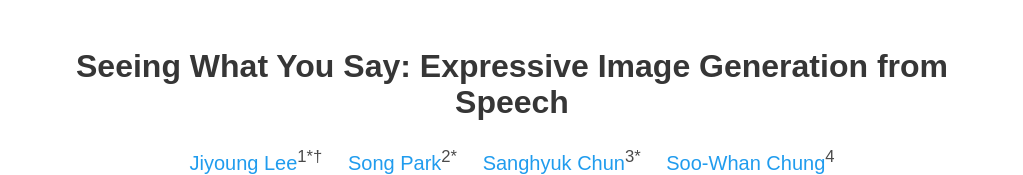
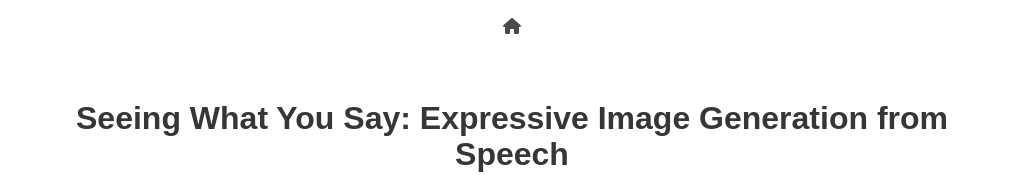
Before and after one commit to ewha-mmai/voxstudio, a plain HTML site: page index.html in a window 1280 px wide. Shown: the top 175 px of the page, without its empty margins (128-1151 px from the left). Drawn offline with nearby package versions, Linux system fonts and the light colour scheme; some icons are missing; a web font is replaced by a local one.

Commit message:
add navbar

```diff
--- a/index.html
+++ b/index.html
@@ -52,7 +52,7 @@
 </head>
 <body>
 
-<!-- <nav class="navbar" role="navigation" aria-label="main navigation">
+<nav class="navbar" role="navigation" aria-label="main navigation">
   <div class="navbar-brand">
     <a role="button" class="navbar-burger" aria-label="menu" aria-expanded="false">
       <span aria-hidden="true"></span>
@@ -62,7 +62,7 @@
   </div>
   <div class="navbar-menu">
     <div class="navbar-start" style="flex-grow: 1; justify-content: center;">
-      <a class="navbar-item" href="/">
+      <a class="navbar-item" href="http://mmai.ewha.ac.kr/">
       <span class="icon">
           <i class="fas fa-home"></i>
       </span>
@@ -70,7 +70,7 @@
     </div>
 
   </div>
-</nav> -->
+</nav>
 
 
 <section class="hero">
```
